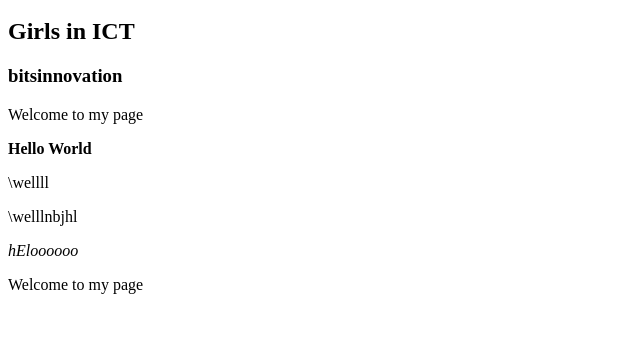
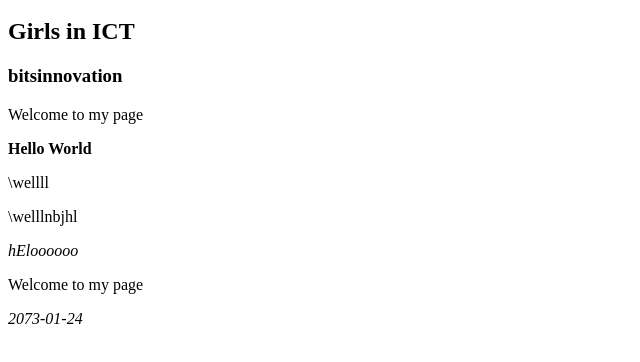
Before and after one commit to sabuzooc/gitandgithub, a plain HTML site: page home.html in a window 1280 px wide. Shown: the part 48-410 px from the top of the page, without its empty margins (0-640 px from the left). Drawn offline with Linux system fonts and the light colour scheme.

Commit message:
Date added

```diff
--- a/home.html
+++ b/home.html
@@ -14,5 +14,6 @@
 <i> hEloooooo </i>
 
 <p> Welcome to my page </p>
+<i> 2073-01-24 </i>
 </body>
 </html>
```
